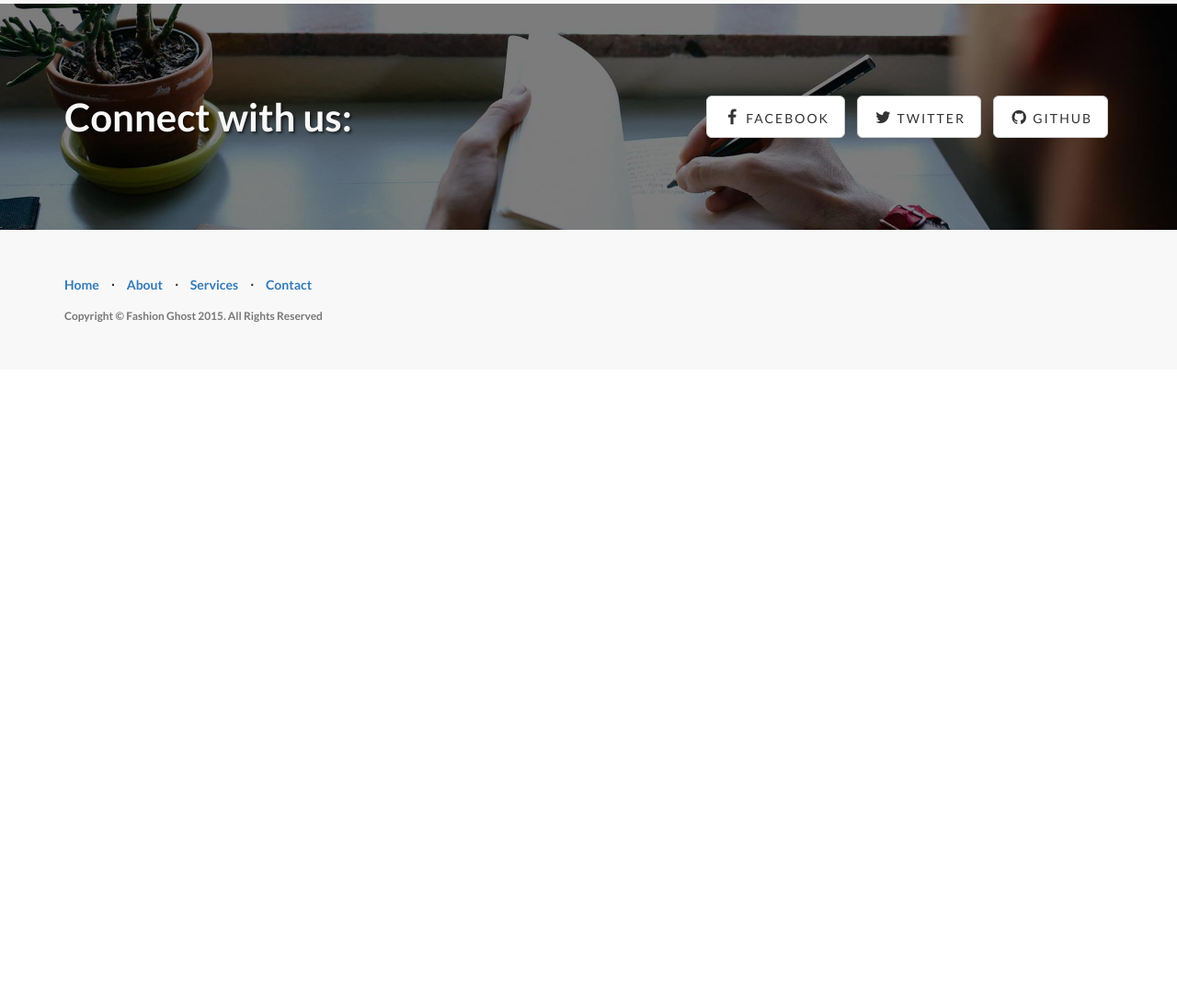
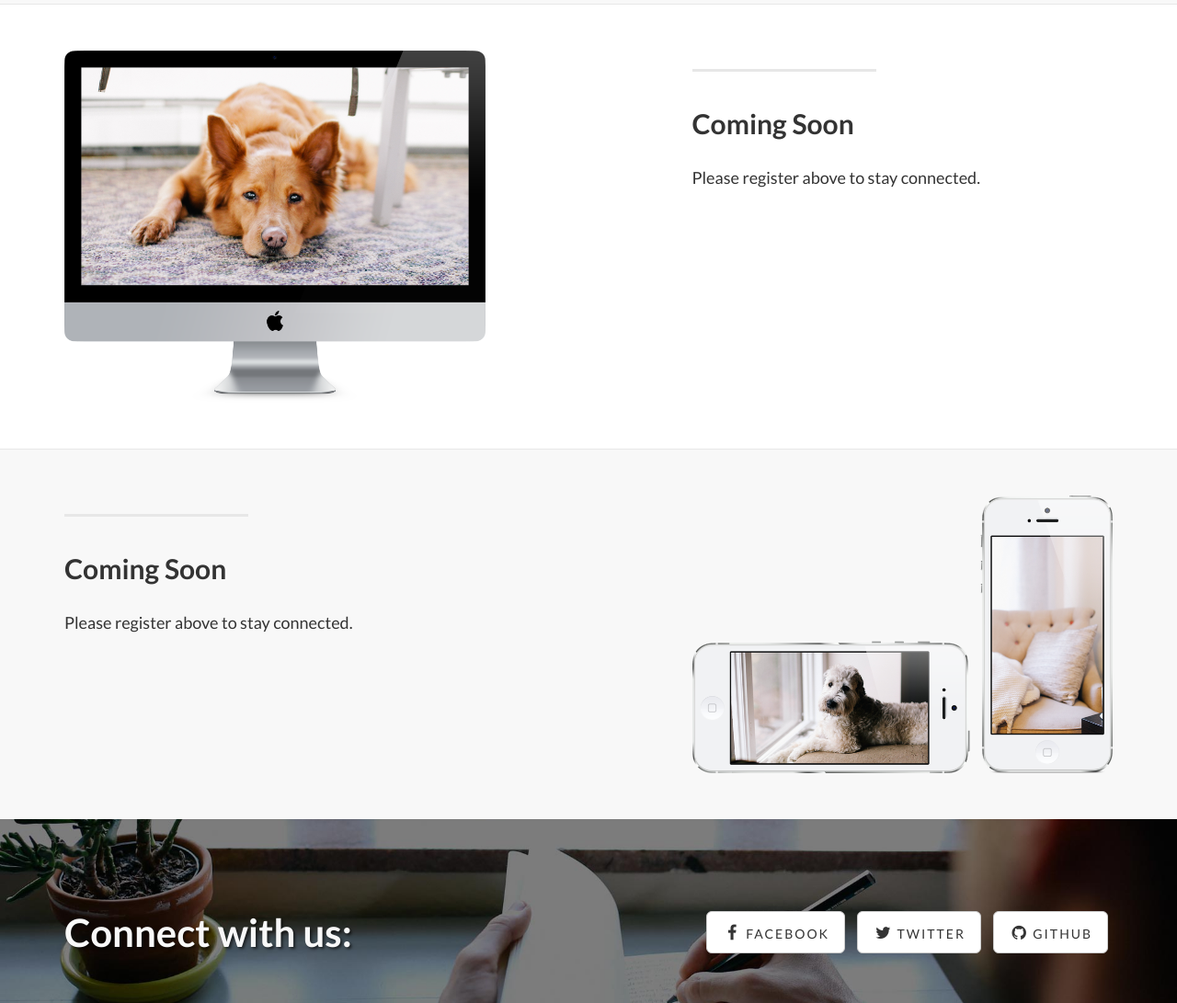
Before and after one commit to laura-kerrison/fashionghost.github.io, a plain HTML site: page index.html in a window 1280 px wide. Shown: the part 1996-3087 px from the top of the page at 92% size. Before the commit the page ends 2398 px from the top, so only its background shows below. Drawn offline with Linux system fonts and the light colour scheme.

Commit message:
Update index.html

```diff
--- a/index.html
+++ b/index.html
@@ -151,6 +151,42 @@
         </div>
         <!-- /.container -->
     </div>
+
+      <div class="content-section-b">
+        <div class="container">
+            <div class="row">
+                <div class="col-lg-5 col-lg-offset-1 col-sm-push-6  col-sm-6">
+                    <hr class="section-heading-spacer">
+                    <div class="clearfix"></div>
+                    <h2 class="section-heading">Coming Soon</h2>
+                    <p class="lead">Please register above to stay connected.</p>
+                </div>
+                <div class="col-lg-5 col-sm-pull-6 col-sm-6">
+                    <img class="img-responsive" src="img/dog.png" alt="">
+                </div>
+            </div>
+        </div>
+        <!-- /.container -->
+    </div>
+    <!-- /.content-section-b -->
+    <div class="content-section-a">
+        <div class="container">
+            <div class="row">
+                <div class="col-lg-5 col-sm-6">
+                    <hr class="section-heading-spacer">
+                    <div class="clearfix"></div>
+                    <h2 class="section-heading">Coming Soon</h2>
+                    <p class="lead">Please register above to stay connected.</p>
+                </div>
+                <div class="col-lg-5 col-lg-offset-2 col-sm-6">
+                    <img class="img-responsive" src="img/phones.png" alt="">
+                </div>
+            </div>
+        </div>
+        <!-- /.container -->
+    </div>
+
+
     <!-- /.content-section-a -->
     <a name="contact"></a>
     <div class="banner">
```
